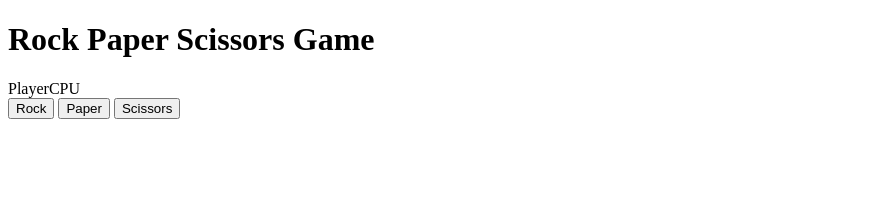
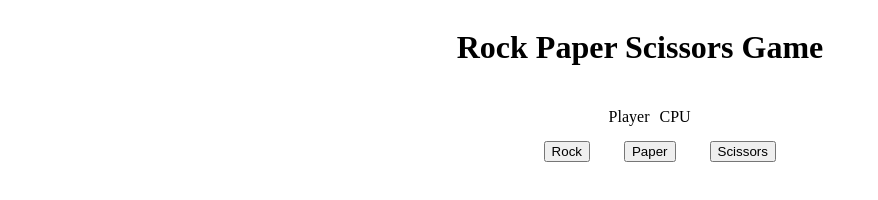
Before and after one commit to ExoticFever/RockPaperScissors, a plain HTML site: page index.html in a window 1280 px wide. Shown: the whole page, without its empty margins (0-878 px from the left). Drawn offline with Linux system fonts and the light colour scheme.

Commit message:
Made changes with button position

```diff
--- a/index.html
+++ b/index.html
@@ -9,6 +9,7 @@
     <title>Rock Paper Scissors</title>
   </head>
   <body>
+    <div class="gameContainer">
       <h1>Rock Paper Scissors Game</h1>
       <div id="container">
         <div id="resultMsg"></div>
@@ -16,5 +17,6 @@
         <button id="paper" class="rps-btn">Paper</button>
         <button id="scissors" class="rps-btn">Scissors</button>
      </div>
+    </div>
   </body>
 </html>
--- a/script.js
+++ b/script.js
@@ -37,6 +37,9 @@ const restartBoard = document.createElement("div");
 const restartMessage = document.createElement("div");
 
 scoreBoardContainer.classList.add("scoreContainer")
+playerOneName.classList.add("players");
+playerTwoName.classList.add("players");
+scores.classList.add("score");
 
 rockBtn.addEventListener('click', () => {
   playRound("rock", computerSelection);
--- a/stylesheet.css
+++ b/stylesheet.css
@@ -1,5 +1,32 @@
+.gameContainer {
+    display: flex;
+    flex-wrap: wrap;
+    justify-content: center;
+
+}
+
+
+#container {
+    margin-left: 40%;
+    width: 100%;
+}
+
 .scoreContainer {
     width: 100px;
+    margin-left: 90px;
+    margin-top: 15px;
+    margin-bottom: 10px;
     display: flex;
     flex-wrap: wrap;
 }
+
+.players {
+    padding: 5px;
+}
+
+.score,
+.rps-btn,
+#resultMsg {
+    align-self: center;
+    margin-left: 30px;
+}
```
Lines whose indentation alone changed are shown as unchanged.
